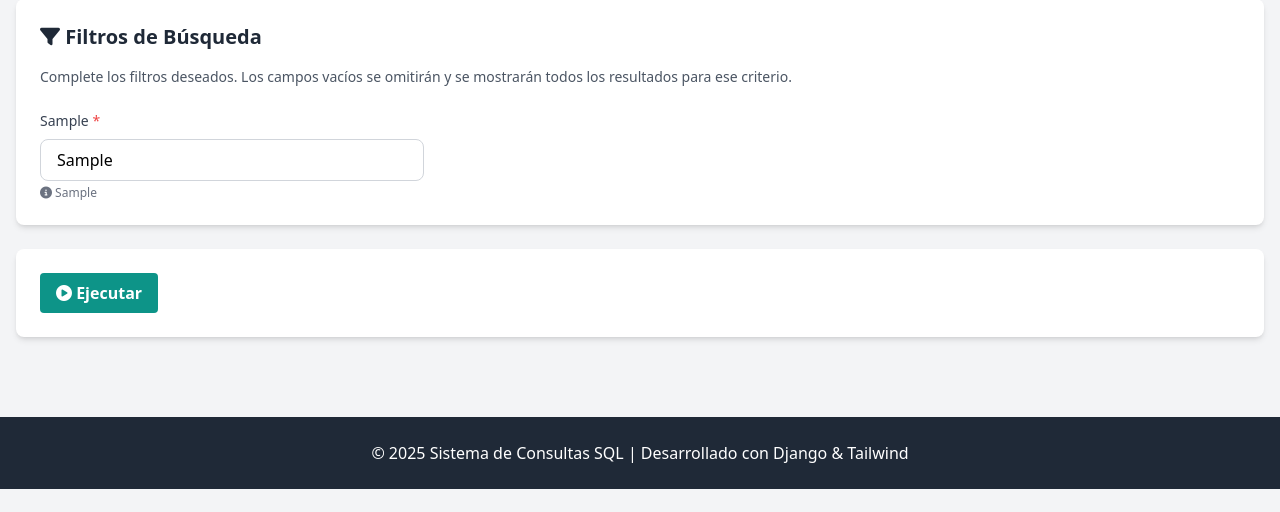
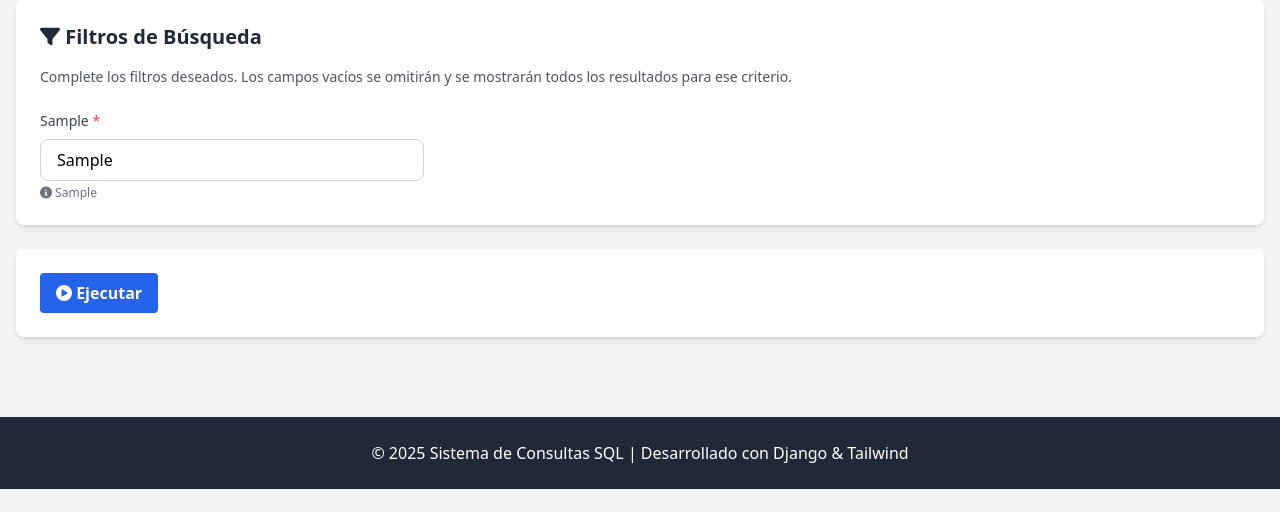
Before and after one commit to RodrigoSHM1999/SQL_Constructor, a Django app: page /queries/1/ in a window 1280 px wide. Shown: the part 237-749 px from the top of the page. Run offline with Django 5.2, Linux system fonts and the light colour scheme; tables that the repository leaves empty hold one stand-in row (values such as "Sample post"); some libraries are stand-ins or nearby versions.

Commit message:
refactor(front):Update buttons V.2

```diff
--- a/templates/queries/enduser/query_execute.html
+++ b/templates/queries/enduser/query_execute.html
@@ -10,7 +10,7 @@
         <div class="flex justify-between items-start">
             <div>
                 <h1 class="text-3xl font-bold text-gray-800">
-                    <i class="fas fa-chart-line"></i> {{ query.nombre }}
+                    <i class="fas fa-chart-line "></i> {{ query.nombre }}
                 </h1>
                 <p class="text-gray-600 mt-2">{{ query.descripcion }}</p>
             </div>
@@ -76,16 +76,16 @@
         <!-- Botones de acción -->
         <div class="bg-white rounded-lg shadow-md p-6">
             <div class="flex flex-wrap gap-3">
-                <button type="submit" class="bg-teal-600 hover:bg-teal-700 text-white font-semibold py-2 px-4 rounded transition">
+                <button type="submit" class="bg-blue-600 hover:bg-blue-700 text-white font-semibold py-2 px-4 rounded transition">
                     <i class="fas fa-play-circle"></i>  Ejecutar
                 </button>
                 {% if show_results and result.success %}
-                <button type="button" onclick="exportExcel()" class="bg-teal-600 hover:bg-teal-700 text-white font-semibold py-2 px-4 rounded transition">
+                <button type="button" onclick="exportExcel()" class="bg-green-600 hover:bg-green-700 text-white font-semibold py-2 px-4 rounded transition">
                     <i class="fas fa-file-excel"></i> Exportar a Excel
                 </button>
-                <button type="button" onclick="exportCSV()" class="bg-teal-600 hover:bg-teal-700 text-white font-semibold py-2 px-4 rounded transition">
+                <!-- <button type="button" onclick="exportCSV()" class="bg-teal-600 hover:bg-teal-700 text-white font-semibold py-2 px-4 rounded transition">
                     <i class="fas fa-file-csv"></i> Exportar a CSV
-                </button>
+                </button> -->
                 {% endif %}
             </div>
         </div>
```
